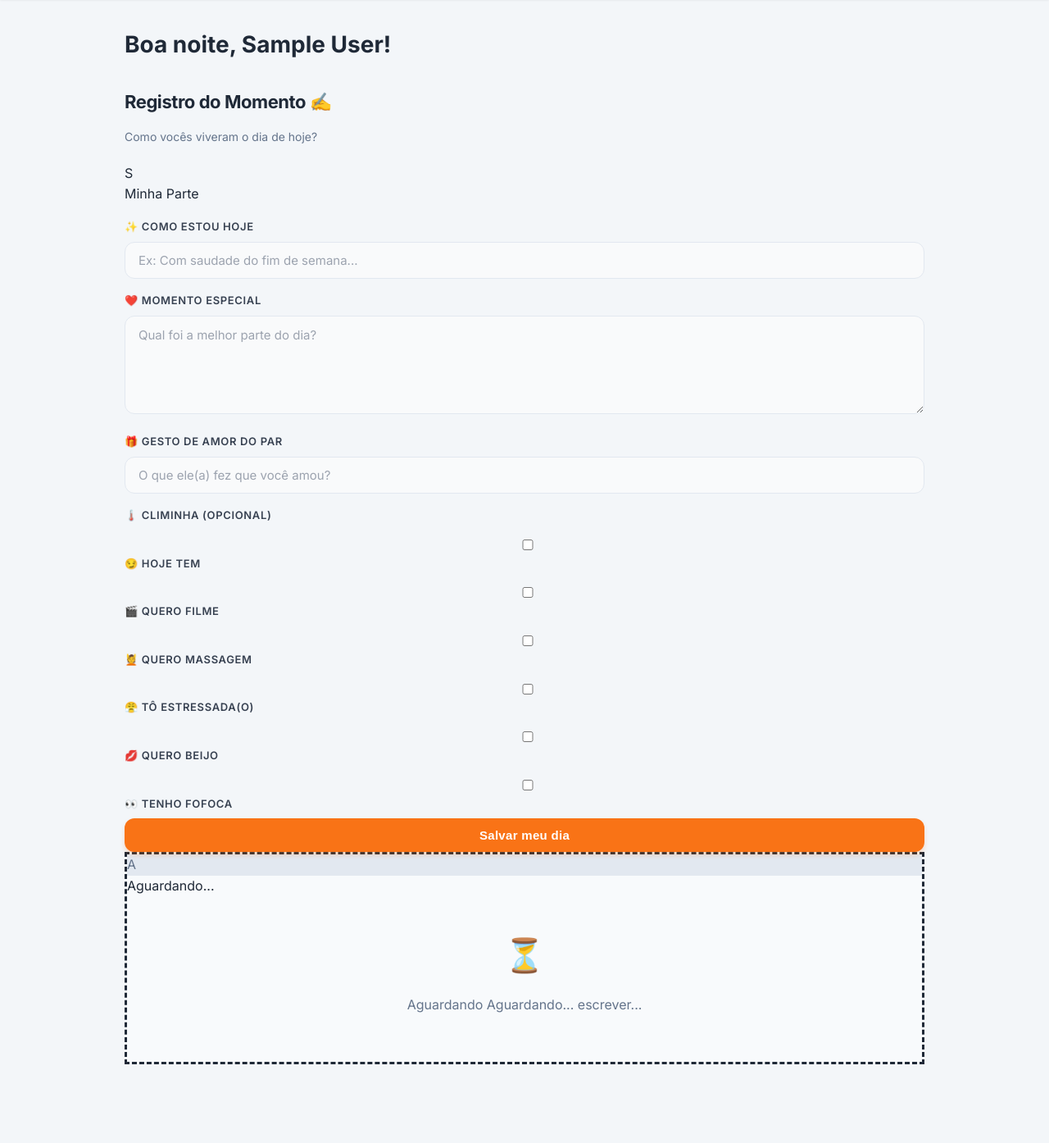
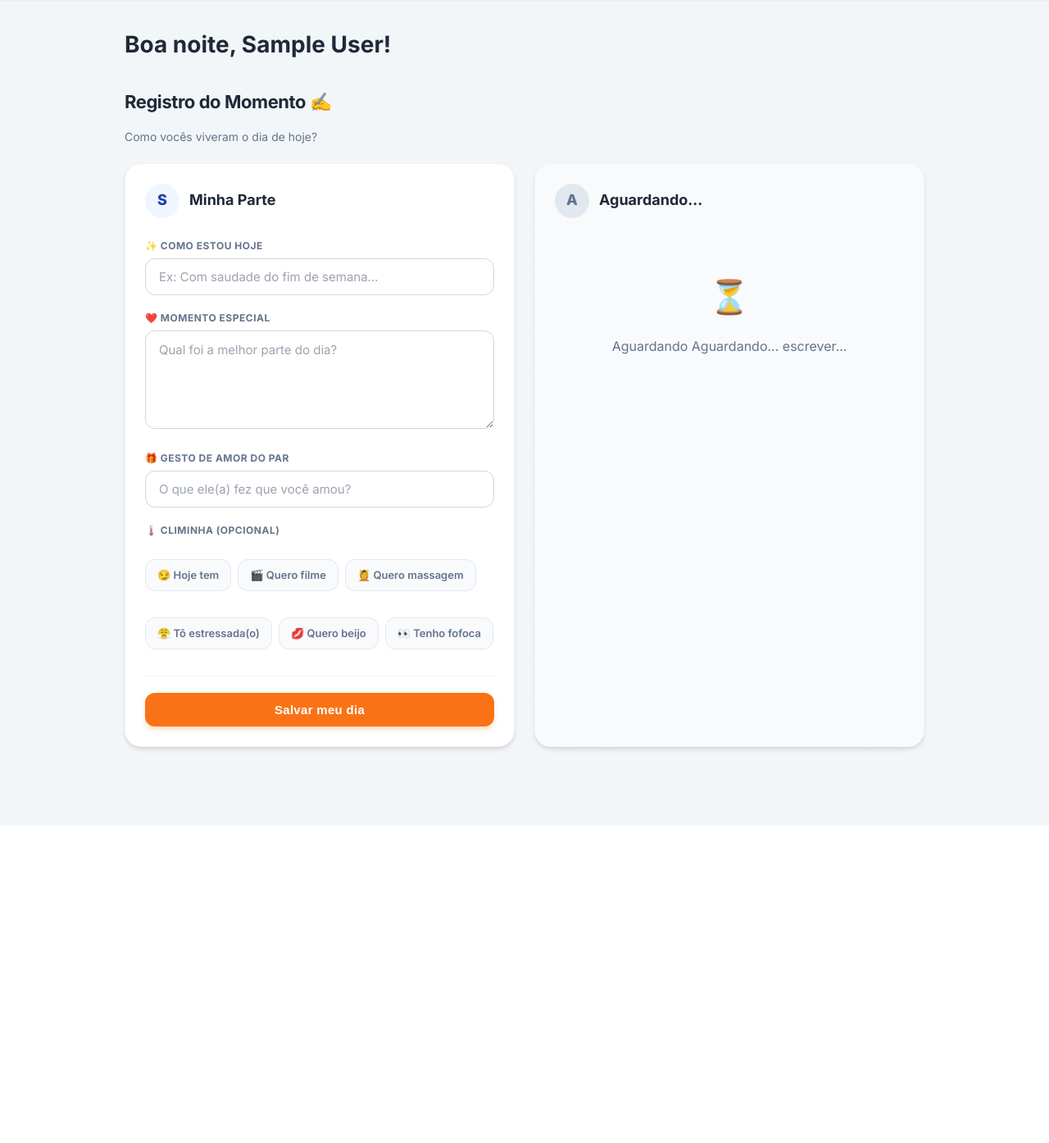
Before and after one commit to sabrinaandraderocha-cmyk/duo, a FastAPI app: page / in a window 1280 px wide. Shown: the part 123-1517 px from the top of the page at 82% size. After the commit the page ends 1043 px from the top, so only its background shows below. Run offline with FastAPI, Linux system fonts and the light colour scheme; a user stored in the database is signed in; tables that the repository leaves empty hold one stand-in row (values such as "Sample post").

Commit message:
Update style.css

```diff
--- a/app/static/css/style.css
+++ b/app/static/css/style.css
@@ -116,64 +103,23 @@ a { color: inherit; text-decoration: none; transition: color 0.2s; }
 }
 
 /* =========================
-   GRID (Lado a Lado)
+   INPUTS GERAIS (Estilo Clean)
    ========================= */
-.two-col {
-  display: grid;
-  grid-template-columns: 1fr 1fr;
-  gap: 24px;
-  margin-top: 24px;
-}
-
-@media (max-width: 820px) {
-  .two-col { grid-template-columns: 1fr; }
-}
-
-/* =========================
-   FORMULÁRIOS
-   ========================= */
-.side {
-  /* Área de cada pessoa */
-  background: #ffffff;
-  border: 1px solid var(--border);
-  border-radius: 16px;
-  padding: 20px;
-  transition: all 0.2s ease;
-}
-
-/* Efeito sutil ao passar o mouse na área de um dos parceiros */
-.side:hover {
-  border-color: #cbd5e1;
-  box-shadow: var(--shadow-sm);
-}
-
-.side h3 {
-  margin: 0 0 16px;
-  color: var(--accent);
-  font-size: 18px;
-  font-weight: 700;
-  display: flex;
-  align-items: center;
-  gap: 8px;
-}
-
 label {
   display: block;
   font-weight: 600;
   margin-top: 16px;
   margin-bottom: 8px;
-  font-size: 13px;
+  font-size: 14px;
   color: #374151;
-  text-transform: uppercase;
-  letter-spacing: 0.05em;
 }
 
 input, textarea, select {
   width: 100%;
   padding: 12px 16px;
-  border: 1px solid var(--border);
+  border: 1px solid #d1d5db;
+  background: #ffffff;
   border-radius: 12px;
-  background: #f9fafb; /* Fundo levemente cinza no input ajuda no contraste */
   font-size: 15px;
   color: var(--text);
   transition: all 0.2s ease;
@@ -186,61 +132,14 @@ textarea {
   line-height: 1.5;
 }
 
-/* Foco Laranja (Identidade) */
+/* Foco Laranja Suave */
 input:focus, textarea:focus, select:focus {
   outline: none;
-  background: #fff;
   border-color: var(--primary);
-  box-shadow: 0 0 0 4px var(--primary-ring);
+  box-shadow: 0 0 0 4px rgba(249, 115, 22, 0.15);
 }
 
-::placeholder {
-  color: #9ca3af;
-}
-
-/* =========================
-   TAGS / CHIPS (Pílulas)
-   ========================= */
-.tags {
-  display: flex;
-  flex-wrap: wrap;
-  gap: 10px;
-  margin-top: 10px;
-}
-
-.tag {
-  cursor: pointer;
-  user-select: none;
-}
-
-.tag input { display: none; }
-
-.tag span {
-  display: inline-block;
-  background: #fff;
-  border: 1px solid var(--chip-border);
-  padding: 8px 16px;
-  border-radius: 50px;
-  font-size: 14px;
-  font-weight: 600;
-  color: var(--muted);
-  transition: all 0.2s ease;
-}
-
-.tag span:hover {
-  background: var(--accent-light);
-  color: var(--accent);
-  border-color: #dbeafe;
-}
-
-/* Estado Selecionado */
-.tag input:checked + span {
-  background: var(--primary);
-  border-color: var(--primary);
-  color: #fff;
-  transform: translateY(-1px);
-  box-shadow: 0 2px 4px rgba(249, 115, 22, 0.3);
-}
+::placeholder { color: #9ca3af; }
 
 /* =========================
    BOTÕES
@@ -295,140 +190,315 @@ input:focus, textarea:focus, select:focus {
 }
 
 /* =========================
-   TIMELINE / LEITURA
+   NOVO: CARDS DE DIÁRIO (Journal)
    ========================= */
-.entry {
-  background: #fff;
-  border-left: 4px solid var(--primary); /* Identidade visual na lateral */
-  border-radius: 12px;
-  padding: 20px;
-  margin-bottom: 20px;
-  box-shadow: var(--shadow-sm);
+.journal-grid {
+  display: grid;
+  grid-template-columns: 1fr 1fr;
+  gap: 24px;
+  margin-top: 20px;
 }
 
-.entry-head {
-  display: flex;
-  justify-content: space-between;
-  margin-bottom: 12px;
-  font-size: 13px;
-  color: var(--muted);
-  font-weight: 500;
+@media (max-width: 768px) {
+  .journal-grid { grid-template-columns: 1fr; }
 }
 
-.block {
-  margin-top: 12px;
-  padding: 12px 16px;
-  border-radius: 10px;
-  background: var(--accent-light); /* Azul bem suave */
-  border: 1px solid #dbeafe;
+.journal-card {
+  background: #ffffff;
+  border-radius: 20px;
+  padding: 24px;
+  box-shadow: var(--shadow-md);
+  border: 1px solid #f0f2f5;
+  transition: transform 0.2s;
+  position: relative;
+  overflow: hidden;
 }
 
-.block-title {
+/* Faixa colorida no topo */
+.journal-card::before {
+  content: "";
+  position: absolute;
+  top: 0; left: 0; right: 0;
+  height: 6px;
+  background: linear-gradient(90deg, var(--accent) 0%, var(--accent2) 100%);
+}
+
+.card-header {
+  display: flex;
+  align-items: center;
+  gap: 12px;
+  margin-bottom: 24px;
+}
+
+.avatar {
+  width: 42px;
+  height: 42px;
+  background: var(--accent-light);
   color: var(--accent);
+  border-radius: 50%;
+  display: flex;
+  align-items: center;
+  justify-content: center;
+  font-weight: 800;
+  font-size: 18px;
+}
+
+.user-name {
+  font-weight: 700;
+  font-size: 18px;
+  color: var(--text);
+}
+
+.input-group {
+  margin-bottom: 18px;
+  position: relative;
+}
+
+.input-label {
   font-size: 12px;
+  font-weight: 700;
+  color: var(--muted);
   text-transform: uppercase;
-  font-weight: 800;
-  margin-bottom: 4px;
+  letter-spacing: 0.5px;
+  margin-bottom: 6px;
+  display: flex;
+  align-items: center;
+  gap: 6px;
+  margin-top: 0; /* Override */
+}
+
+/* Tags de Humor (Pílulas) */
+.mood-grid {
+  display: flex;
+  flex-wrap: wrap;
+  gap: 8px;
+  margin-top: 10px;
+}
+
+.mood-grid input { display: none; }
+
+.mood-tag {
+  cursor: pointer;
+  padding: 8px 14px;
+  background: #f8fafc;
+  border: 1px solid #e2e8f0;
+  border-radius: 12px;
+  font-size: 13px;
+  font-weight: 600;
+  color: #64748b;
+  transition: all 0.2s ease;
+  display: flex;
+  align-items: center;
+  gap: 6px;
+}
+
+.mood-tag:hover {
+  background: #f1f5f9;
+  transform: translateY(-1px);
+}
+
+.mood-grid input:checked + .mood-tag {
+  background: var(--primary);
+  color: white;
+  border-color: var(--primary);
+  box-shadow: 0 4px 10px rgba(249, 115, 22, 0.3);
+}
+
+.save-area {
+  margin-top: 24px;
+  border-top: 1px solid #f1f5f9;
+  padding-top: 20px;
+}
+
+.read-only-box {
+  background: #f8fafc;
+  padding: 12px 16px;
+  border-radius: 12px;
+  border: 1px solid #e2e8f0;
+  color: var(--text);
+}
+
+.read-text {
+  background: #f8fafc;
+  padding: 12px 16px;
+  border-radius: 12px;
+  border: 1px solid #e2e8f0;
+  white-space: pre-wrap;
+  color: var(--text);
+  margin: 0;
 }
 
 /* =========================
-   EXTRAS / MICRO-ANIMAÇÕES
+   EXTRAS (Barra Sinergia & Empty State)
    ========================= */
-/* Animação suave de entrada */
-@keyframes fadeIn {
-  from { opacity: 0; transform: translateY(10px); }
-  to { opacity: 1; transform: translateY(0); }
+.synergy-bar-container {
+  margin-bottom: 24px;
+  background: #fff;
+  padding: 16px;
+  border-radius: 16px;
+  border: 1px solid var(--border);
+  box-shadow: var(--shadow-sm);
+}
+.synergy-label {
+  font-size: 14px;
+  color: var(--muted);
+  margin-bottom: 8px;
+}
+.synergy-track {
+  height: 8px;
+  background: var(--bg);
+  border-radius: 10px;
+  overflow: hidden;
+}
+.synergy-fill {
+  height: 100%;
+  background: var(--primary);
+  transition: width 0.5s ease;
 }
 
-.card, .entry {
-  animation: fadeIn 0.4s ease-out;
+.empty-state {
+  text-align: center;
+  padding: 40px 20px;
+  background: #fff;
+  border-radius: 16px;
+  border: 2px dashed #cbd5e1;
+  color: var(--muted);
 }
+.empty-icon { font-size: 40px; margin-bottom: 10px; }
+.empty-state h3 { margin: 0 0 8px; color: var(--text); font-size: 18px; }
+
 /* =========================
-   TELA DE LOGIN (AUTH)
+   PUXA-PAPO (GAME MODE)
    ========================= */
+.game-container {
+  max-width: 600px;
+  margin: 0 auto;
+}
 
-/* Centraliza tudo na tela */
+.question-card {
+  background: #ffffff;
+  border-radius: 24px;
+  padding: 40px 30px;
+  text-align: center;
+  border: 1px solid #e2e8f0;
+  box-shadow: var(--shadow-hover);
+  position: relative;
+  overflow: hidden;
+  min-height: 300px;
+  display: flex;
+  flex-direction: column;
+  justify-content: center;
+  align-items: center;
+  margin-bottom: 24px;
+}
+
+.question-card::before {
+  content: "";
+  position: absolute;
+  top: 0; left: 0; right: 0;
+  height: 8px;
+  background: linear-gradient(90deg, var(--accent) 0%, var(--primary) 100%);
+}
+
+.question-text {
+  font-size: 26px;
+  font-weight: 800;
+  color: var(--text);
+  line-height: 1.4;
+  margin-bottom: 20px;
+}
+
+.question-meta {
+  font-size: 13px;
+  color: var(--muted);
+  text-transform: uppercase;
+  letter-spacing: 1px;
+  margin-bottom: 10px;
+  font-weight: 600;
+}
+
+.game-controls {
+  background: #fff;
+  padding: 16px;
+  border-radius: 16px;
+  border: 1px solid var(--border);
+  display: flex;
+  gap: 12px;
+  align-items: center;
+  justify-content: space-between;
+  flex-wrap: wrap;
+}
+
+.quote-icon {
+  font-size: 60px;
+  line-height: 1;
+  color: var(--accent-light);
+  margin-bottom: 10px;
+}
+
+/* =========================
+   TELA DE LOGIN (Auth Clean)
+   ========================= */
 .auth-body {
   min-height: 100vh;
-  display: grid;
-  place-items: center;
-  background: linear-gradient(135deg, var(--bg) 0%, #eef2ff 100%); /* Gradiente sutil */
+  width: 100%;
+  display: flex;
+  align-items: center;
+  justify-content: center;
+  background-color: #f3f4f6;
   padding: 20px;
 }
 
 .auth-wrap {
   width: 100%;
-  max-width: 400px; /* Largura ideal para leitura */
+  max-width: 400px;
 }
 
 .auth-card {
   background: #ffffff;
-  padding: 40px 32px; /* Mais espaço interno */
-  border-radius: 24px;
-  box-shadow:
-    0 4px 6px -1px rgba(0, 0, 0, 0.05),
-    0 20px 25px -5px rgba(0, 0, 0, 0.05); /* Sombra suave e profunda */
+  padding: 40px 32px;
+  border-radius: 20px;
+  box-shadow: 0 10px 25px -5px rgba(0, 0, 0, 0.1), 0 8px 10px -6px rgba(0, 0, 0, 0.1);
   text-align: center;
+  border: 1px solid #f3f4f6;
 }
 
-/* Cabeçalho do Card */
 .auth-logo {
-  font-size: 36px;
-  margin: 0 0 12px;
+  font-size: 32px;
+  margin: 0 0 8px;
   color: var(--accent);
-  letter-spacing: -1px;
+  font-weight: 800;
+  letter-spacing: -0.5px;
 }
 
 .auth-subtitle {
   color: var(--muted);
   font-size: 15px;
   line-height: 1.5;
-  margin: 0 0 32px;
+  margin: 0 auto 32px;
+  max-width: 280px;
 }
 
-/* Ajustes do Formulário */
 .auth-field {
   text-align: left;
   margin-bottom: 20px;
 }
 
-.auth-field label {
-  color: var(--text);
-  font-size: 14px;
-  margin-bottom: 8px;
-  margin-top: 0; /* Remove margem padrão */
-}
-
-/* Botão Full Width */
 .auth-btn {
   width: 100%;
+  margin-top: 12px;
   padding: 14px;
   font-size: 16px;
-  margin-top: 10px;
   display: flex;
   justify-content: center;
 }
 
-/* Rodapé do Card */
 .auth-footer {
   margin-top: 24px;
   font-size: 14px;
   color: var(--muted);
 }
 
-.link-highlight {
-  color: var(--primary);
-  font-weight: 700;
-  margin-left: 4px;
-  transition: color 0.2s;
-}
-
-.link-highlight:hover {
-  color: var(--primary-hover);
-  text-decoration: underline;
-}
-
-/* Alerta de Erro */
 .auth-alert {
   background: #fef2f2;
   border: 1px solid #fee2e2;
@@ -443,3 +513,40 @@ input:focus, textarea:focus, select:focus {
   justify-content: center;
   gap: 8px;
 }
+
+.code-box {
+  background: #f8fafc;
+  border: 2px dashed #cbd5e1;
+  padding: 16px;
+  border-radius: 12px;
+  font-family: monospace;
+  font-size: 24px;
+  letter-spacing: 4px;
+  color: var(--text);
+  font-weight: 700;
+  margin: 16px 0;
+  user-select: all;
+}
+
+.link-highlight {
+  color: var(--primary);
+  font-weight: 700;
+  margin-left: 4px;
+  transition: color 0.2s;
+}
+.link-highlight:hover {
+  color: var(--primary-hover);
+  text-decoration: underline;
+}
+
+/* =========================
+   ANIMAÇÕES GERAIS
+   ========================= */
+@keyframes fadeIn {
+  from { opacity: 0; transform: translateY(10px); }
+  to { opacity: 1; transform: translateY(0); }
+}
+
+.journal-card, .entry, .auth-card, .question-card {
+  animation: fadeIn 0.4s ease-out;
+}
```
Also changed, not shown: other parts of app/static/css/style.css (+12 -29 lines).
